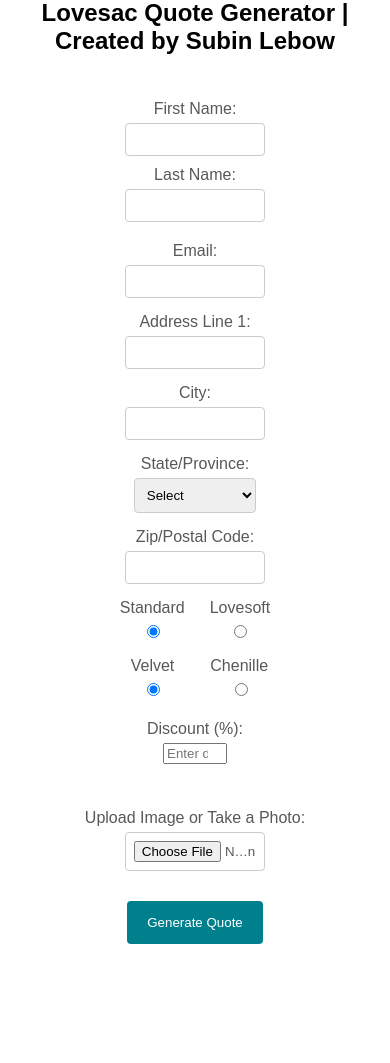
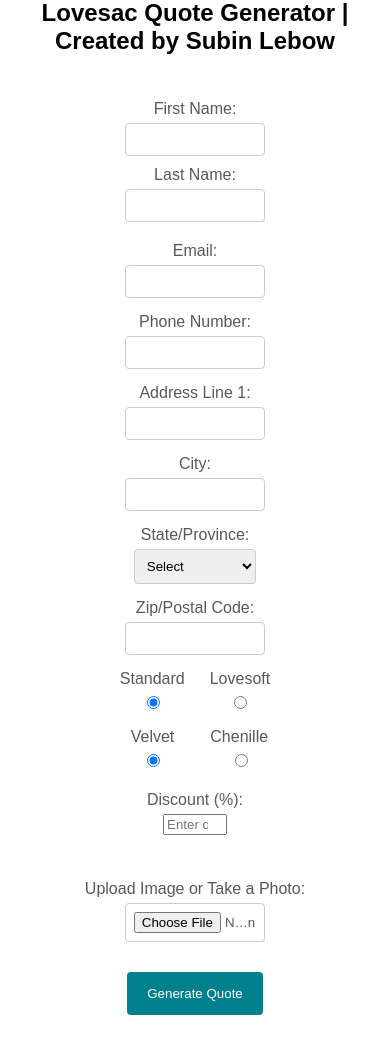
Before and after one commit to deflatedDbug/quote-gen-api, a Flask app: page / in a window 390 px wide. Shown: the part 41-1104 px from the top of the page. Before the commit the page ends 985 px from the top, so only its background shows below. Run offline with Flask 3, Linux system fonts and the light colour scheme.

Commit message:
added phone number field, fixed incorrect tax amount after discounts

```diff
--- a/app.py
+++ b/app.py
@@ -90,6 +90,7 @@ quote_id_global = None
 client_firstName_global = None
 client_lastName_global = None
 clients_email_global = None
+client_phone_number_global = None
 client_streetAddress_global = None
 client_city_global = None
 client_state_global = None
@@ -109,18 +110,26 @@ def get_pandas(results):
 
     return df
 
+def format_phone_number(phone_number):
+    if len(phone_number) == 10 and phone_number.isdigit():
+        return f"{phone_number[:3]}-{phone_number[3:6]}-{phone_number[6:]}"
+    else:
+        raise ValueError("Invalid phone number. Ensure it has exactly 10 digits.")
+
 def generate_quote_from_detections(detections, quote_id):
     item_counts = {}
     cover_counts = {}
     global client_firstName_global
     global client_lastName_global
     global clients_email_global
+    global client_phone_number_global
     global client_streetAddress_global
     global client_city_global
     global client_state_global
     global client_zip_global
     global discount_global
     global fabric_type_global
+    global price_option_global
 
     if isinstance(detections, list):
         detections = pd.DataFrame(detections)
@@ -168,18 +177,21 @@ def generate_quote_from_detections(detections, quote_id):
     except InvalidOperation:
         discount_percent = Decimal ('0')
 
-    client_firstName_global = request.form['client_firstName']
-    client_lastName_global = request.form['client_lastName']
-    clients_email_global = request.form['clients_email']
+    client_firstName_global = request.form.get('client_firstName')
+    client_lastName_global = request.form.get('client_lastName')
+    clients_email_global = request.form.get('clients_email')
+    raw_phone_number = request.form.get('client_phone_number')
+    client_phone_number_global = format_phone_number(raw_phone_number)
     client_streetAddress_global = request.form.get('client_streetAddress', '')
     client_city_global = request.form.get('client_city', '')
     client_state_global = request.form.get('client_state', '')
     client_zip_global = request.form.get('client_zip', '')
 
     discount_value = (subtotal * discount_percent) / Decimal('100') if discount_percent > Decimal('0') else Decimal('0')
+    subtotal_after_discount = Decimal(subtotal - discount_value)
     tax_rate = Decimal('1.07')
-    tax_amount = (subtotal * (tax_rate - Decimal('1'))).quantize(Decimal('0.01'), rounding=ROUND_HALF_UP)
-    total = subtotal + tax_amount - discount_value
+    tax_amount = (subtotal_after_discount * (tax_rate - Decimal('1'))).quantize(Decimal('0.01'), rounding=ROUND_HALF_UP)
+    total = subtotal_after_discount + tax_amount
 
     return {
         'items': quote_items,
@@ -198,6 +210,7 @@ def generate_quote_from_detections(detections, quote_id):
         'client_firstName_global': client_firstName_global,
         'client_lastName_global': client_lastName_global,
         'clients_email_global': clients_email_global,
+        'client_phone_number_global': client_phone_number_global,
         'client_streetAddress_global': client_streetAddress_global,
         'client_city_global': client_city_global,
         'client_state_global': client_state_global,
@@ -302,12 +315,13 @@ def generate_quote_from_update(quote_id_global):
     print("Update quote discount_value_global:", discount_value)
     print("update quote discount value from return value:", discount_global)
 
+    subtotal_after_discount = Decimal(subtotal - discount_value)
     date = datetime.now()
     formatted_date = date.strftime('%m/%d/%Y')
 
     tax_rate = Decimal('1.07')
-    tax_amount = (subtotal * (tax_rate - Decimal('1'))).quantize(Decimal('0.01'), rounding=ROUND_HALF_UP)
-    total = subtotal + tax_amount - discount_value
+    tax_amount = (subtotal_after_discount * (tax_rate - Decimal('1'))).quantize(Decimal('0.01'), rounding=ROUND_HALF_UP)
+    total = subtotal_after_discount + tax_amount
     detections_store[quote_id_global] = {
         'items': items,
         'subtotal': subtotal.quantize(Decimal('0.01'), rounding=ROUND_HALF_UP),
@@ -327,12 +341,13 @@ def generate_quote_from_update(quote_id_global):
                            total=updated_quote['total'],
                            discount=updated_quote['discount'],
                            taxes=updated_quote['taxes'],
-                           price_option=updated_quote.get('price_option', 'Standard'),
+                           price_option=price_option_global,
                            fabric_type_global= fabric_type_global,
                            discount_percent=updated_quote.get('discount_percent', 0),
                            client_firstName_global=client_firstName_global,
                            client_lastName_global=client_lastName_global,
                            clients_email_global=clients_email_global,
+                           client_phone_number_global=client_phone_number_global,
                            client_streetAddress_global=client_streetAddress_global,
                            client_city_global=client_city_global,
                            client_state_global=client_state_global,
--- a/templates/index.html
+++ b/templates/index.html
@@ -141,6 +141,11 @@
         <div>
           <label for="client_email">Email:</label>
           <input type="text" id="clientEmail" name="clients_email" required />
+        </div>
+
+        <div>
+          <label for="client_phone_number">Phone Number:</label>
+          <input type="text" id="clientPhoneNumber" name="client_phone_number" required />
         </div>
 
         <div>
```
Also changed, not shown: templates/quote_template.html (+10 -1 lines).
